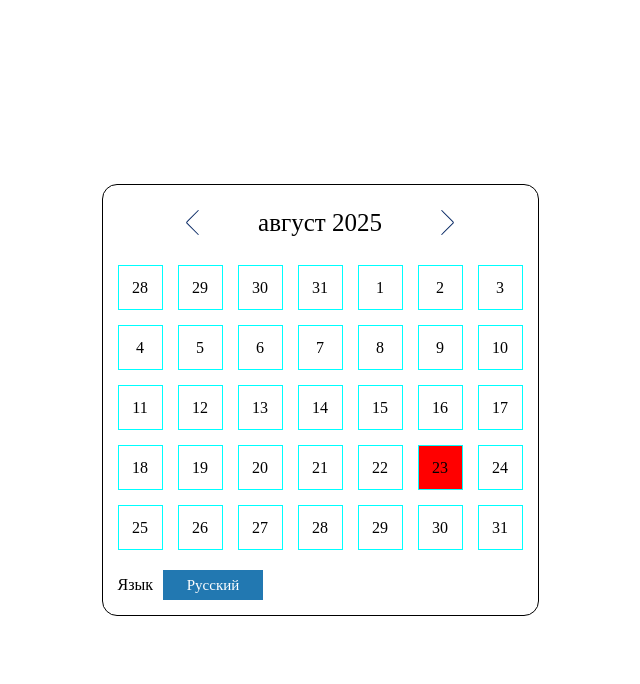
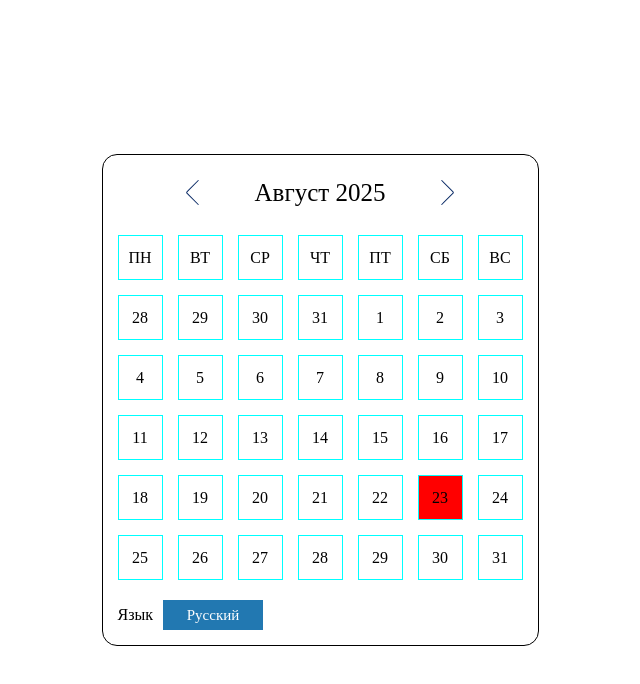
Before and after one commit to Avatarius/calendar-vue, a Vue app: page / in a window 1280 px wide. Shown: the top 684 px of the page, without its empty margins (320-960 px from the left). Built offline with nearby package versions, Linux system fonts and the light colour scheme.

Commit message:
feat: days of week

```diff
--- a/src/components/Calendar.vue
+++ b/src/components/Calendar.vue
@@ -2,11 +2,12 @@
 import { computed, onMounted, ref } from "vue";
 import Button from "./Button.vue";
 import Dropdown from "./Dropdown.vue";
+import { WEEKDAYS } from "../constants/constants";
 
 const { dateString } = defineProps<{ dateString?: string }>();
 
 const date = ref(new Date());
-const lang = ref<'ru' | 'en'>('ru');
+const lang = ref<"ru" | "en">("ru");
 
 const year = computed(() => {
   return date.value.getFullYear();
@@ -35,7 +36,13 @@ function getDay(index: number) {
 
 function getTitle() {
   const month = date.value.toLocaleString(lang.value, { month: "long" });
-  return `${month} ${year.value}`;
+  const monthString = month.charAt(0).toUpperCase() + month.slice(1).toLowerCase();
+  return `${monthString} ${year.value}`;
+}
+
+function getDayname(index: number) {
+  return WEEKDAYS[lang.value][index - 1];
+
 }
 
 function getIsActive(index: number) {
@@ -58,7 +65,7 @@ function decrement() {
 }
 
 function handleLangChange(value: string) {
-  if (value === 'ru' || value === 'en') {
+  if (value === "ru" || value === "en") {
     lang.value = value;
   }
 }
@@ -79,6 +86,9 @@ onMounted(() => {
       <h1 class="header__title">{{ getTitle() }}</h1>
       <Button side="right" @click="increment" />
     </header>
+    <ul class="days">
+      <li v-for="value in 7" class="days__item">{{ getDayname(value) }}</li>
+    </ul>
     <ul class="list">
       <li
         v-for="value in 35"
@@ -88,7 +98,14 @@ onMounted(() => {
         <span>{{ getDay(value) }}</span>
       </li>
     </ul>
-    <Dropdown title="Язык" :options="[{title: 'Русский', value: 'ru'}, {title: 'Английский', value: 'en'}]" @change="handleLangChange"/>
+    <Dropdown
+      title="Язык"
+      :options="[
+        { title: 'Русский', value: 'ru' },
+        { title: 'Английский', value: 'en' },
+      ]"
+      @change="handleLangChange"
+    />
   </div>
 </template>
 <style scoped lang="scss">
@@ -137,4 +154,19 @@ onMounted(() => {
     }
   }
 }
+
+.days {
+  margin-block-end: 15px;
+  display: flex;
+  gap: 15px;
+  &__item {
+    display: flex;
+    justify-content: center;
+    align-items: center;
+    inline-size: 45px;
+    block-size: 45px;
+    border: 1px solid cyan;
+    text-transform: uppercase;
+  }
+}
 </style>
--- /dev/null
+++ b/src/constants/constants.ts
@@ -0,0 +1,9 @@
+import type { Weekday } from "../types/types";
+
+const WEEKDAYS: Weekday = {
+  en: ['Mon', 'Tue', 'Wed', 'Thur', 'Fri', 'Sat', 'Sun'],
+  ru: ['Пн', 'Вт', 'Ср', 'Чт', 'Пт', 'Сб', 'Вс']
+}
+
+
+export {WEEKDAYS};
--- /dev/null
+++ b/src/types/types.ts
@@ -0,0 +1,6 @@
+interface Weekday {
+  en: string[];
+  ru: string[];
+}
+
+export type {Weekday};
```
